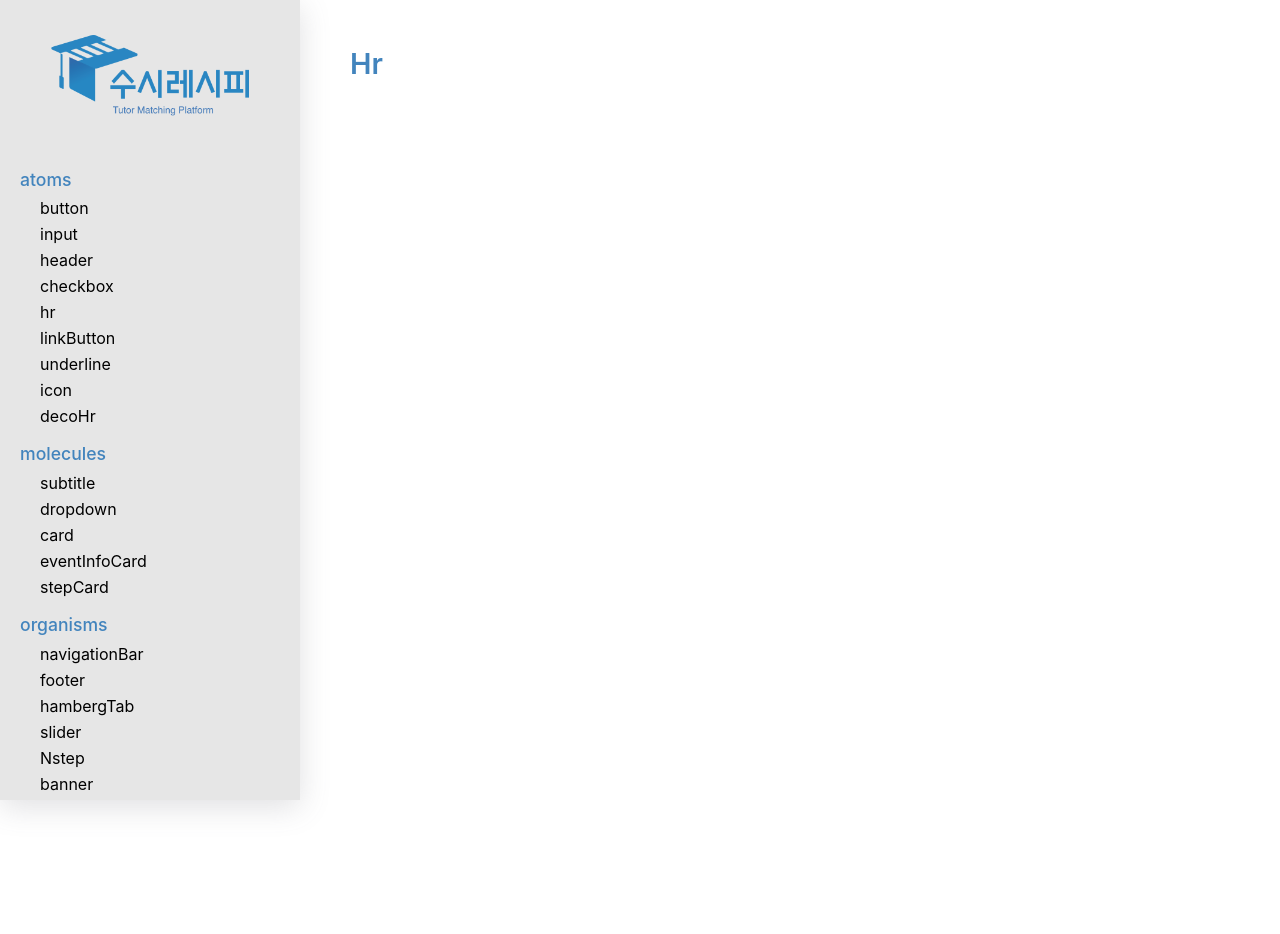
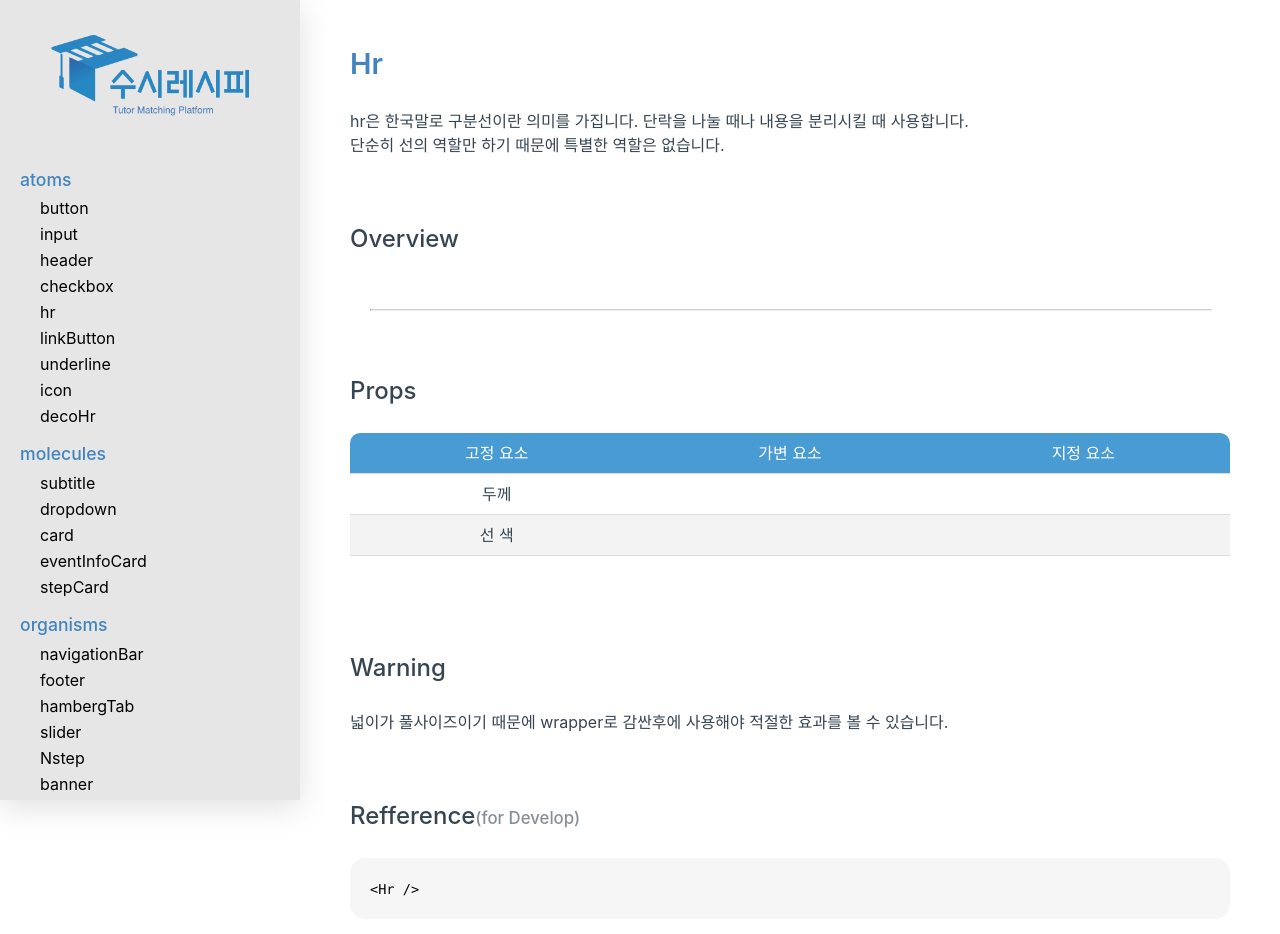
Before and after one commit to susirecipe/susirecipe-design-system, a React (Create React App) app: page /susirecipe-design-system/atoms/hr in a window 1280 px wide. Shown: the top 934 px of the page. Before the commit the page ends 800 px from the top, so only its background shows below. Built offline with nearby package versions, Linux system fonts and the light colour scheme.

Commit message:
feat: hr atom 생성 및 hr page 완성

```diff
--- /dev/null
+++ b/src/components/another/Intro/HrIntro.tsx
@@ -0,0 +1,65 @@
+import React from 'react';
+import {
+  IntroContainer,
+  IntroParagraph,
+  IntroSmallHeader,
+  ComponentWrapper,
+  MarginBox,
+  PropsTable,
+  CodeBox,
+  ListBox,
+} from './global-intro.styled';
+import Hr from 'components/atoms/Hr/Hr';
+
+const HrIntro: React.FC = () => {
+  return (
+    <IntroContainer>
+      <IntroParagraph>
+        hr은 한국말로 구분선이란 의미를 가집니다. 단락을 나눌 때나 내용을 분리시킬 때 사용합니다. <br />
+        단순히 선의 역할만 하기 때문에 특별한 역할은 없습니다.
+      </IntroParagraph>
+
+      <IntroSmallHeader>Overview</IntroSmallHeader>
+      <ComponentWrapper>
+        <Hr />
+      </ComponentWrapper>
+      <MarginBox margin={40} />
+
+      <IntroSmallHeader>Props</IntroSmallHeader>
+      <PropsTable>
+        <thead>
+          <tr>
+            <th>고정 요소</th>
+            <th>가변 요소</th>
+            <th>지정 요소</th>
+          </tr>
+        </thead>
+        <tbody>
+          <tr>
+            <td>두께</td>
+            <td></td>
+            <td></td>
+          </tr>
+          <tr>
+            <td>선 색</td>
+            <td></td>
+            <td></td>
+          </tr>
+        </tbody>
+      </PropsTable>
+
+      <IntroSmallHeader>Warning</IntroSmallHeader>
+      <IntroParagraph>넓이가 풀사이즈이기 때문에 wrapper로 감싼후에 사용해야 적절한 효과를 볼 수 있습니다.</IntroParagraph>
+
+      <IntroSmallHeader>
+        Refference<small>(for Develop)</small>
+      </IntroSmallHeader>
+      <CodeBox>
+        <code>&lt;Hr /&gt;</code>
+      </CodeBox>
+      <ListBox></ListBox>
+    </IntroContainer>
+  );
+};
+
+export default HrIntro;
--- /dev/null
+++ b/src/components/atoms/Hr/Hr.styled.ts
@@ -0,0 +1,6 @@
+import styled from 'styled-components';
+
+export const StyledHr = styled.hr`
+  width: 100%;
+  border-top: 1px solid #cfcfcf;
+`;
--- /dev/null
+++ b/src/components/atoms/Hr/Hr.tsx
@@ -0,0 +1,8 @@
+import React from 'react';
+import { StyledHr } from './Hr.styled';
+
+const Hr: React.FC = () => {
+  return <StyledHr />;
+};
+
+export default Hr;
--- a/src/pages/Hr.tsx
+++ b/src/pages/Hr.tsx
@@ -1,8 +1,9 @@
 import React from 'react';
 import ComponentTemplate from 'templates/ComponentTemplate';
+import HrIntro from 'components/another/Intro/HrIntro';
 
 const Hr: React.FC = () => {
-  return <ComponentTemplate header="Hr" content={<></>} />;
+  return <ComponentTemplate header="Hr" content={<HrIntro></HrIntro>} />;
 };
 
 export default Hr;
```
